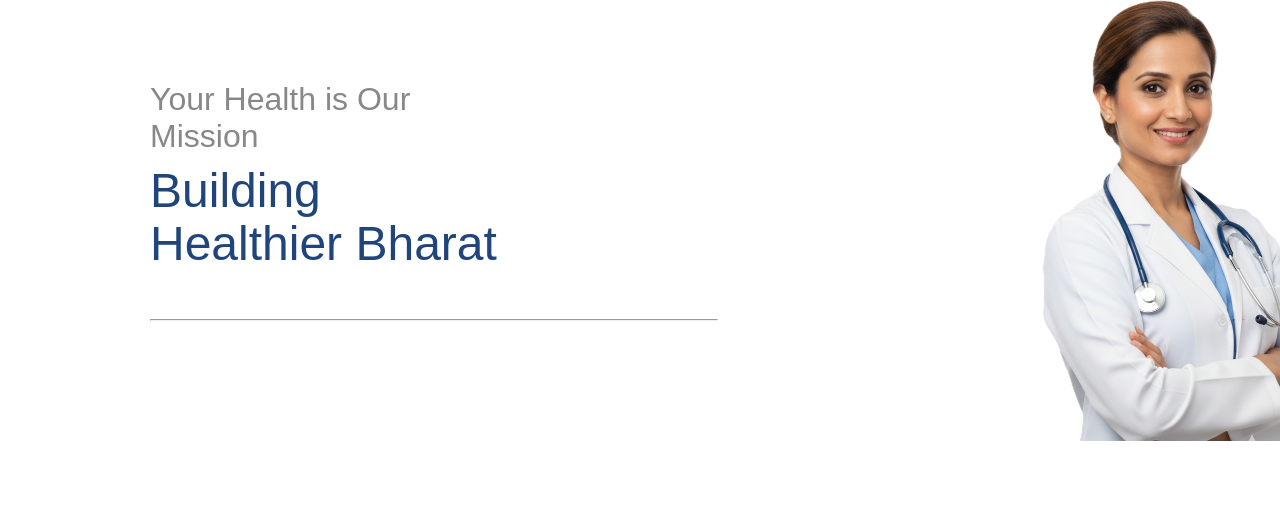
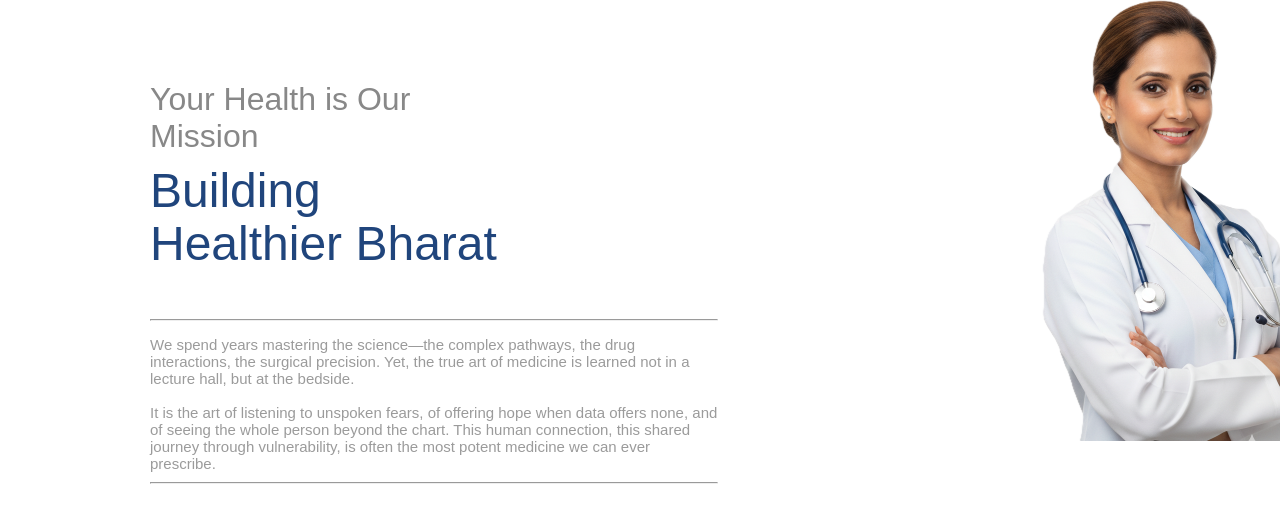
Before and after one commit to 24f2007640/hospital-management-system, a Python web app: template templates/home.html in a window 1280 px wide. Shown: the part 62-585 px from the top of the page. Run offline with Jinja, Linux system fonts and the light colour scheme; the template is opened without the code that fills it, so the values that code supplies are empty.

Commit message:
added file

```diff
--- a/statics/style.css
+++ b/statics/style.css
@@ -138,6 +138,14 @@ body{
   font-family: Arial, Helvetica, sans-serif;
   margin-bottom:10px ;
 }
+
+.gyaan{
+  color: #9b9b9b;
+  font-size: 15px;
+  font-family: Arial, Helvetica, sans-serif;
+  margin-bottom:10px ;
+}
+
 .home-p2{
   color: #20457c;
   font-size: 48px;
@@ -161,7 +169,7 @@ Login temp */
   width: 60%;
   margin: auto;
   height: 500px;
-  border: 1px solid rgb(31, 47, 216);
+
 
 
 }
--- a/templates/home.html
+++ b/templates/home.html
@@ -46,6 +46,11 @@
             <p class="home-p1">Your  Health is Our <br> Mission</p>
             <p class="home-p2">Building <br> Healthier Bharat </p>
             <hr>
+            <p class="gyaan">We spend years mastering the science—the complex pathways, the drug interactions, the surgical precision.
+                 Yet, the true art of medicine is learned not in a lecture hall, but at the bedside. <br><br>It is the art of listening to unspoken fears,
+                  of offering hope when data offers none, and of seeing the whole person beyond the chart. This human connection, this shared journey
+                   through vulnerability, is often the most potent medicine we can ever prescribe.</p>
+                   <hr>
         </div>
 
         <div class="home-photo">
```
Also changed, not shown: templates/Adm_Add-New-Doctor.html (added), templates/Adm_Admin-Welcome.html (added), templates/Adm_Doctor-profile.html (added), templates/Adm_Patient-History.html (added), templates/Adm_Patient-profile.html (added), templates/Doc_Docs-Avail-Doc.html (added), templates/Doc_Pat-Hist.html (added), templates/Doc_Update-Pat-Hist.html (added), templates/Doc_Welcome-doc.html (added), templates/Pat_Dept-Overview.html (added), templates/Pat_Doc-Avail-pat.html (added), templates/Pat_Edit-Profile.html (added), templates/Pat_Welcome.html (added), templates/Pat_history.html (added), 1 other file.
